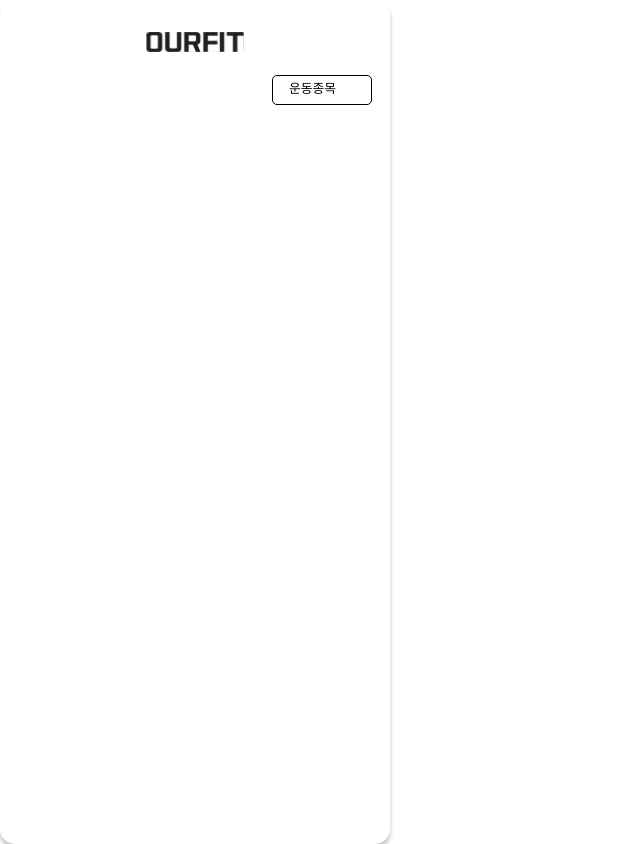
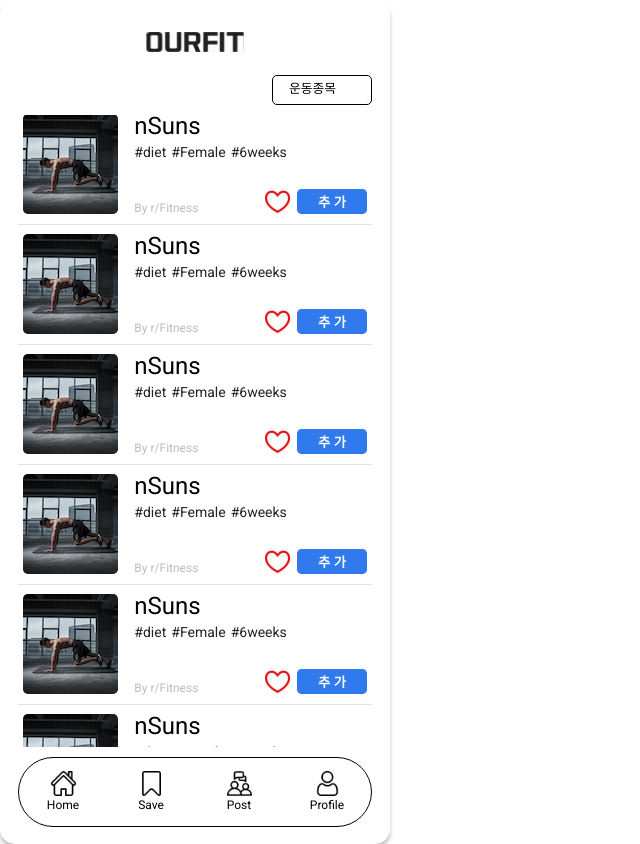
Before and after one commit to 0urFit/OurFit_Client, a Next.js app: page /home in a window 1280 px wide. Shown: the whole page, without its empty margins (0-640 px from the left). Built offline with nearby package versions, Linux system fonts and the light colour scheme.

Commit message:
design: home page 퍼블리싱

```diff
--- a/src/components/home/index.tsx
+++ b/src/components/home/index.tsx
@@ -3,6 +3,8 @@ import { H } from './style';
 import OurfitLogo from '../../../public/assets/Ourfit_logo.svg';
 import React from 'react';
 import SmallSelect from '@/common/molecules/SmallSelect';
+import RoutineCard from '@/common/molecules/RoutineCard';
+import BottomBar from '@/common/molecules/BottomBar';
 
 const Home = () => {
     const test = [
@@ -19,6 +21,18 @@ const Home = () => {
             <H.SelectBox>
                 <SmallSelect placeholder={'운동종목'} options={test} />
             </H.SelectBox>
+            <H.RoutineListBox>
+                <RoutineCard />
+                <RoutineCard />
+                <RoutineCard />
+                <RoutineCard />
+                <RoutineCard />
+                <RoutineCard />
+                <RoutineCard />
+                <RoutineCard />
+                <RoutineCard />
+            </H.RoutineListBox>
+            <BottomBar />
         </>
     );
 };
--- a/src/components/home/style.ts
+++ b/src/components/home/style.ts
@@ -8,6 +8,16 @@ const H = {
     SelectBox: styled.div`
         display: flex;
         justify-content: right;
+        margin-bottom: 0.625rem;
+    `,
+    RoutineListBox: styled.div`
+        height: 39.5rem;
+        overflow-y: scroll;
+        margin-bottom: 0.625rem;
+
+        &::-webkit-scrollbar {
+            display: none;
+        }
     `,
 };
 
```
